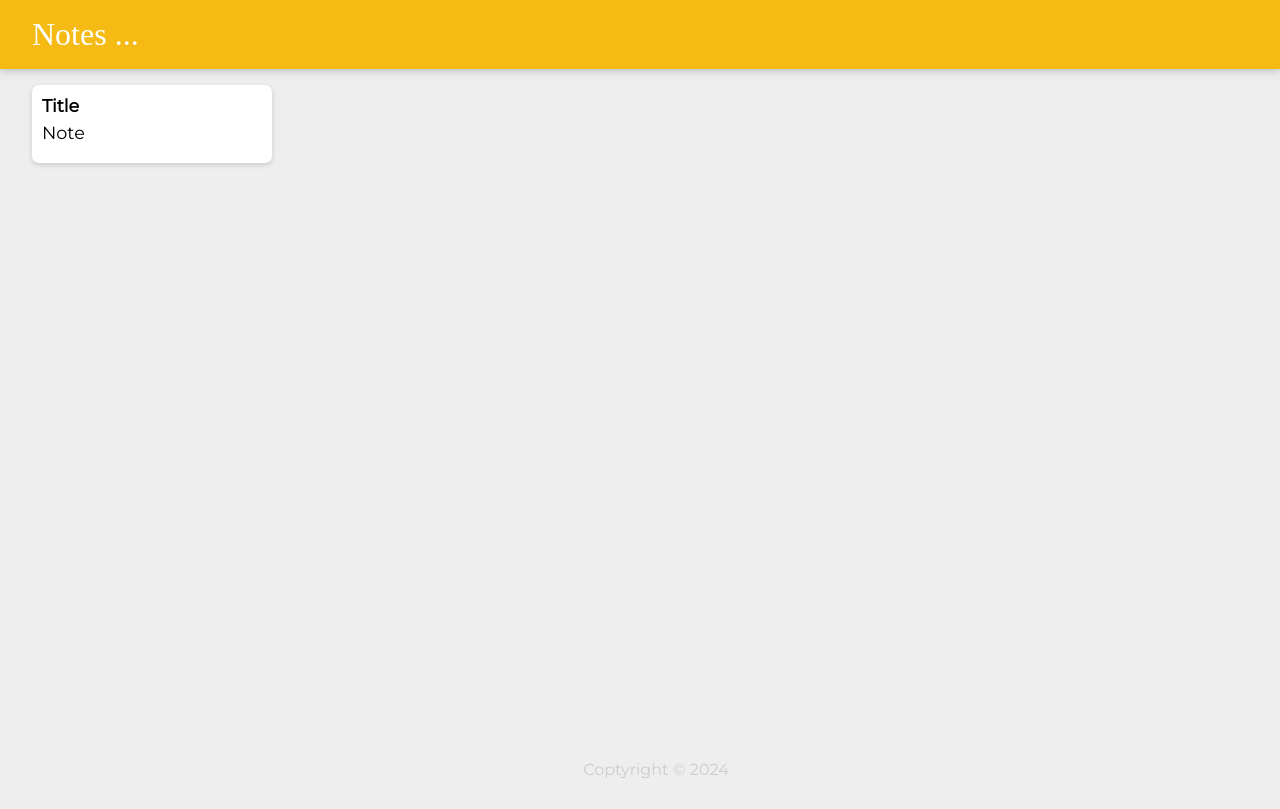
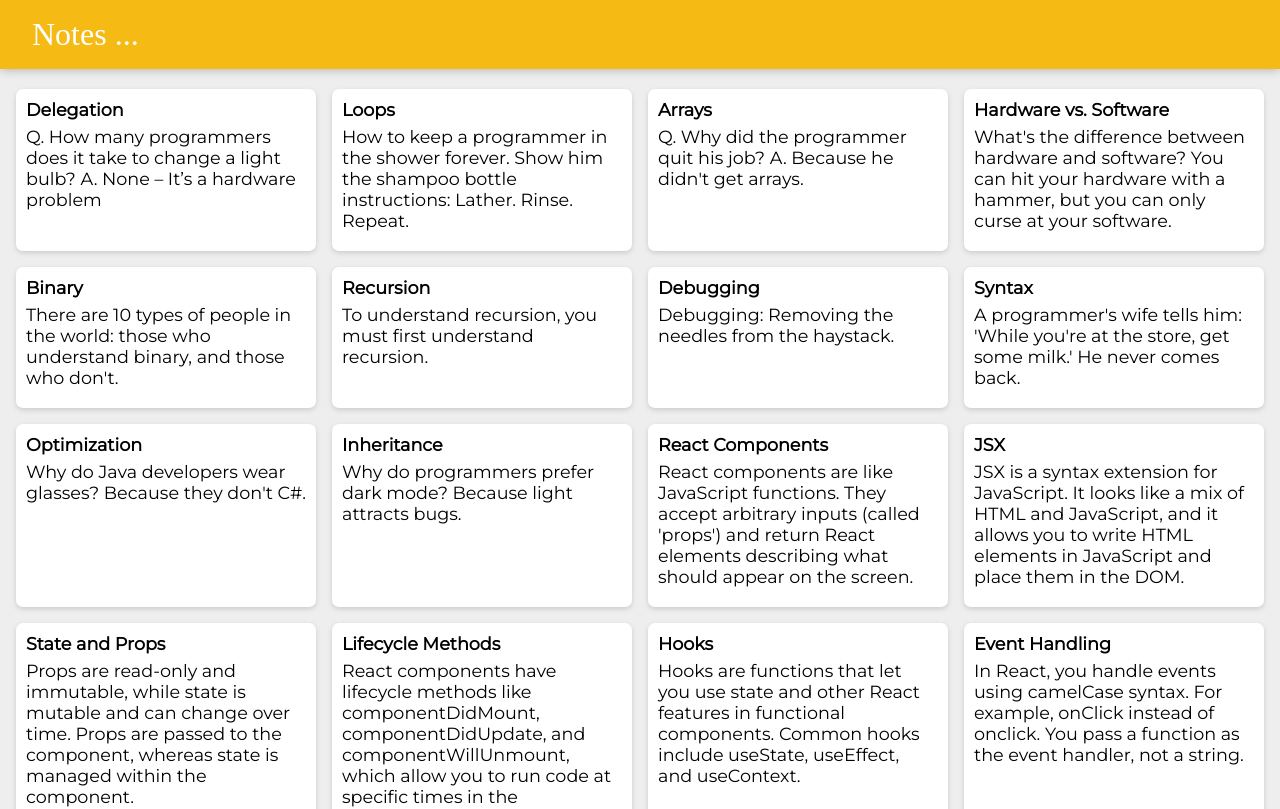
Before and after one commit to Yash-Pandey07/React-Todo-app, a React (Vite) app: page / in a window 1280 px wide. Shown: the top 809 px of the page. Built offline with nearby package versions, Linux system fonts and the light colour scheme; a web font is replaced by a local one.

Commit message:
used props and arrow function to render the notes array data to UI

```diff
--- a/public/styles.css
+++ b/public/styles.css
@@ -25,24 +25,28 @@ header h1 {
 }
 
 footer {
-  position: absolute;
   text-align: center;
-  bottom: 0;
-  width: 100%;
-  height: 2.5rem;
+  margin-top: 20px;
+  padding: 16px 0;
+  background-color: #f5ba13;
+  color: #fff;
+  box-shadow: 0 -2px 10px 0 rgba(0, 0, 0, 0.3);
 }
 
-footer p {
-  color: #ccc;
+.notes-container {
+  display: grid;
+  grid-template-columns: repeat(auto-fill, minmax(240px, 1fr));
+  gap: 16px;
+  padding-bottom: 50px;
+  margin-top: 20px;
 }
+
 .note {
   background: #fff;
   border-radius: 7px;
   box-shadow: 0 2px 5px #ccc;
   padding: 10px;
-  width: 240px;
-  margin: 16px;
-  float: left;
+  width: 100%;
 }
 .note h1 {
   font-size: 1.1em;
--- a/src/components/App.jsx
+++ b/src/components/App.jsx
@@ -2,13 +2,23 @@ import React from "react";
 import Header from "./Header";
 import Footer from "./Footer";
 import Note from "./Note";
+import notes from "./notes";
+
 
 function App() {
 
     return <>
-    <Header />
-    <Note />
-    <Footer />
+        <Header />
+        <div className="notes-container">
+            {notes.map((noteItems) => (
+                <Note
+                    key={noteItems.key}
+                    title={noteItems.title}
+                    content={noteItems.content}
+                />
+            ))}
+        </div>
+        <Footer />
     </>
 }
 export default App;
--- a/src/components/Note.jsx
+++ b/src/components/Note.jsx
@@ -1,12 +1,12 @@
 import React from "react";
 
-function Note() {
+function Note(props) {
     return (< div className = "note">
     <h1>
-        Title
+        {props.title}
     </h1>
     <p>
-        Note
+        {props.content}
     </p>
     </div>)
 }
--- /dev/null
+++ b/src/components/logger.js
@@ -0,0 +1,8 @@
+// logger.js
+export function createLogger() {
+    return {
+      log: (message) => console.log(`LOG: ${message}`),
+      error: (message) => console.error(`ERROR: ${message}`),
+      warn: (message) => console.warn(`WARN: ${message}`)
+    };
+  }
--- /dev/null
+++ b/src/components/notes.js
@@ -0,0 +1,112 @@
+const notes = [
+    {
+      key: 1,
+      title: "Delegation",
+      content:
+        "Q. How many programmers does it take to change a light bulb? A. None – It’s a hardware problem"
+    },
+    {
+      key: 2,
+      title: "Loops",
+      content:
+        "How to keep a programmer in the shower forever. Show him the shampoo bottle instructions: Lather. Rinse. Repeat."
+    },
+    {
+      key: 3,
+      title: "Arrays",
+      content:
+        "Q. Why did the programmer quit his job? A. Because he didn't get arrays."
+    },
+    {
+      key: 4,
+      title: "Hardware vs. Software",
+      content:
+        "What's the difference between hardware and software? You can hit your hardware with a hammer, but you can only curse at your software."
+    },
+    {
+      key: 5,
+      title: "Binary",
+      content:
+        "There are 10 types of people in the world: those who understand binary, and those who don't."
+    },
+    {
+      key: 6,
+      title: "Recursion",
+      content:
+        "To understand recursion, you must first understand recursion."
+    },
+    {
+      key: 7,
+      title: "Debugging",
+      content:
+        "Debugging: Removing the needles from the haystack."
+    },
+    {
+      key: 8,
+      title: "Syntax",
+      content:
+        "A programmer's wife tells him: 'While you're at the store, get some milk.' He never comes back."
+    },
+    {
+      key: 9,
+      title: "Optimization",
+      content:
+        "Why do Java developers wear glasses? Because they don't C#."
+    },
+    {
+      key: 10,
+      title: "Inheritance",
+      content:
+        "Why do programmers prefer dark mode? Because light attracts bugs."
+    },
+    {
+      key: 11,
+      title: "React Components",
+      content:
+        "React components are like JavaScript functions. They accept arbitrary inputs (called 'props') and return React elements describing what should appear on the screen."
+    },
+    {
+      key: 12,
+      title: "JSX",
+      content:
+        "JSX is a syntax extension for JavaScript. It looks like a mix of HTML and JavaScript, and it allows you to write HTML elements in JavaScript and place them in the DOM."
+    },
+    {
+      key: 13,
+      title: "State and Props",
+      content:
+        "Props are read-only and immutable, while state is mutable and can change over time. Props are passed to the component, whereas state is managed within the component."
+    },
+    {
+      key: 14,
+      title: "Lifecycle Methods",
+      content:
+        "React components have lifecycle methods like componentDidMount, componentDidUpdate, and componentWillUnmount, which allow you to run code at specific times in the component's lifecycle."
+    },
+    {
+      key: 15,
+      title: "Hooks",
+      content:
+        "Hooks are functions that let you use state and other React features in functional components. Common hooks include useState, useEffect, and useContext."
+    },
+    {
+      key: 16,
+      title: "Event Handling",
+      content:
+        "In React, you handle events using camelCase syntax. For example, onClick instead of onclick. You pass a function as the event handler, not a string."
+    },
+    {
+      key: 17,
+      title: "Conditional Rendering",
+      content:
+        "In React, you can conditionally render components using JavaScript operators like if, &&, and ternary operators."
+    },
+    {
+      key: 18,
+      title: "Virtual DOM",
+      content:
+        "The virtual DOM is a lightweight copy of the actual DOM. React uses it to optimize updates by only re-rendering parts of the DOM that have changed."
+    }
+  ];
+
+export default notes;
--- a/src/index.jsx
+++ b/src/index.jsx
@@ -1,6 +1,9 @@
 import { StrictMode } from 'react';
 import ReactDOM from 'react-dom';
 import App from './components/App';
+import { createLogger } from './components/logger';
+
+const logger = createLogger();
 
 ReactDOM.render(
   <StrictMode>
@@ -8,4 +11,4 @@ ReactDOM.render(
   </StrictMode>,
   document.getElementById('root')
 );
-createLogger
+logger.log('Application has started');
```
